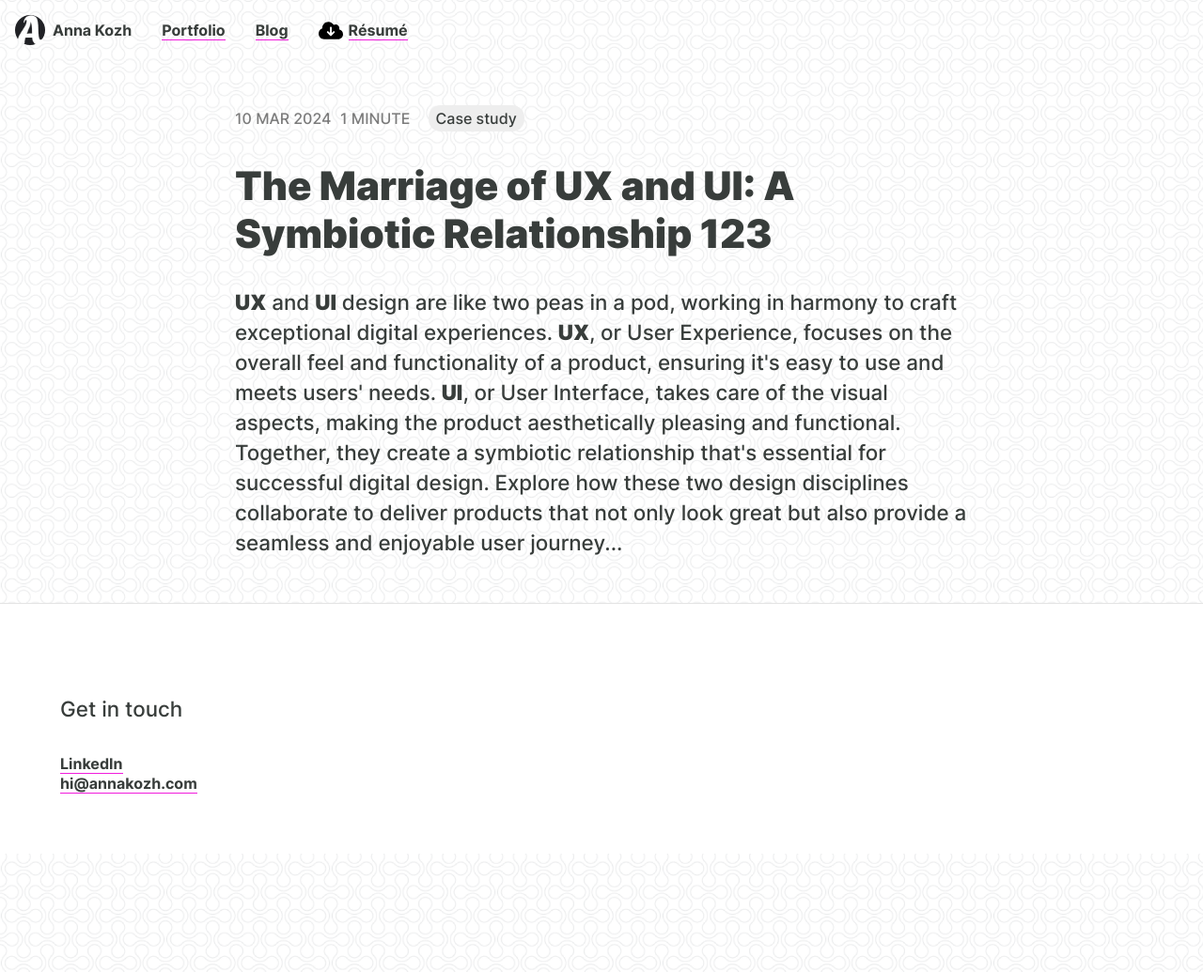
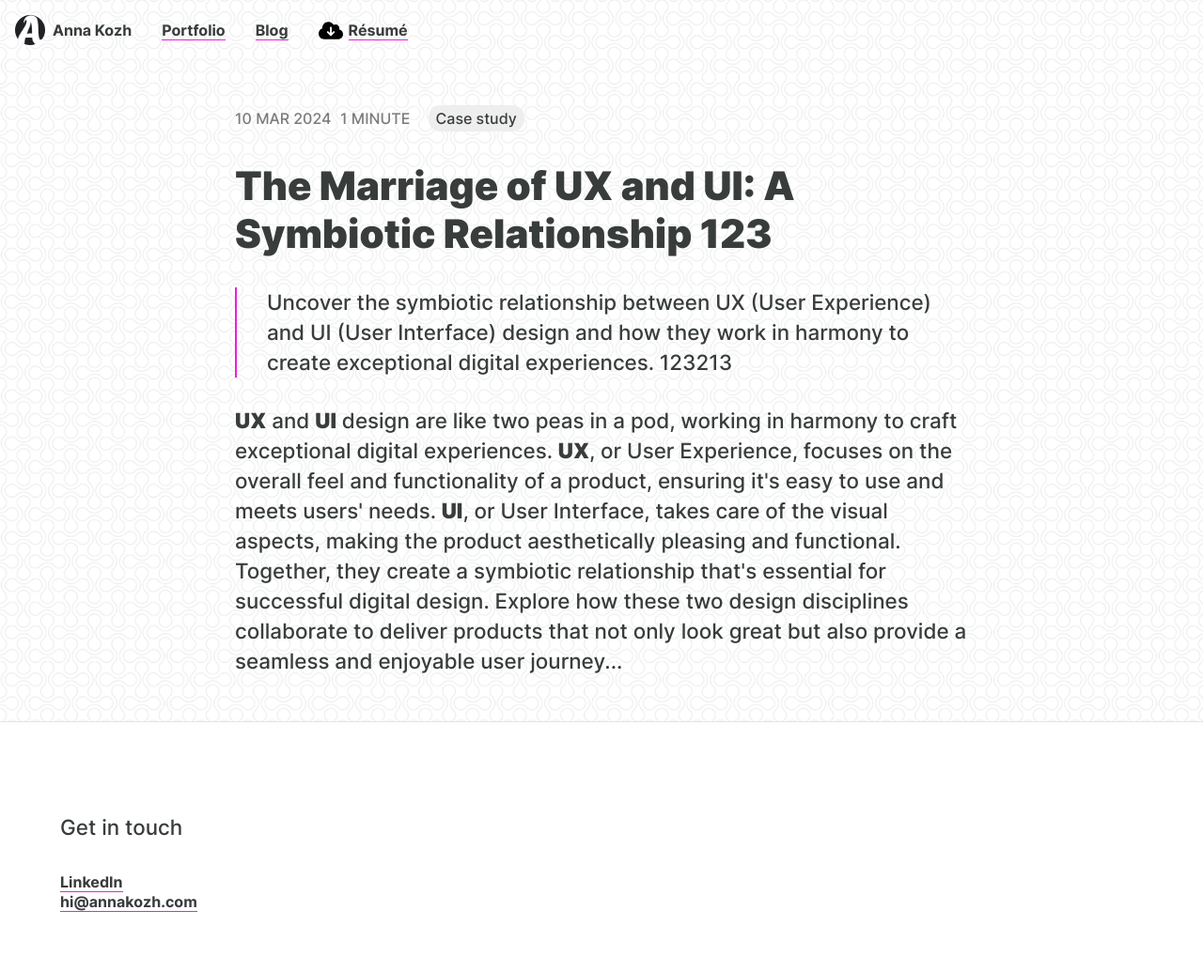
Before and after one commit to NukeTurtle/anna-test, a Jekyll site: the page built from _posts/2024-03-13-Second-post.md, in a window 1280 px wide. Shown: the whole page at 94% size. Built offline with Jekyll 4.4.1, drawn with Linux system fonts in a browser that asks for light colours.

Commit message:
change post url

```diff
--- a/_layouts/single_post.html
+++ b/_layouts/single_post.html
@@ -42,6 +42,7 @@
             <span class="post_type">{{page.tag}}</span>
         </div>
         <h1>{{page.title}}</h1>
+        <h4>{{page.description}}</h4>
         <p>{{page.content}}</p>
     </div>
 
--- a/_posts/2024-03-13-Second-post.md
+++ b/_posts/2024-03-13-Second-post.md
@@ -1,6 +1,7 @@
 ---
 layout: "single_post"
 title: "The Marriage of UX and UI: A Symbiotic Relationship 123"
+description: "Uncover the symbiotic relationship between UX (User Experience) and UI (User Interface) design and how they work in harmony to create exceptional digital experiences. 123213"
 date: 2024-03-10
 tag: "Case study"
 image: "UX-Conversion-Rates-Image.webp"
--- a/blog.html
+++ b/blog.html
@@ -6,7 +6,7 @@ under_construction: "{{ site.is_under_construction }}"
 
 <section id="post-container" class="block">
     {% for post in site.posts %}
-    <a href="{{post.url}}" style="all: unset;">
+    <a href="{{site.url}}{{post.url}}" style="all: unset;">
         <div class="post{% if post.promoted == 1 %} promoted{% endif %}" data-word-count="{{ post.content | number_of_words  }}">
         <div class="post-content">
             <h2>{{post.title}}</h2>
```
Also changed, not shown: _posts/2024-03-12-First-post.md (+1 -0 lines), _posts/2024-03-14-Third-post.md (+1 -0 lines), 5 other files.
